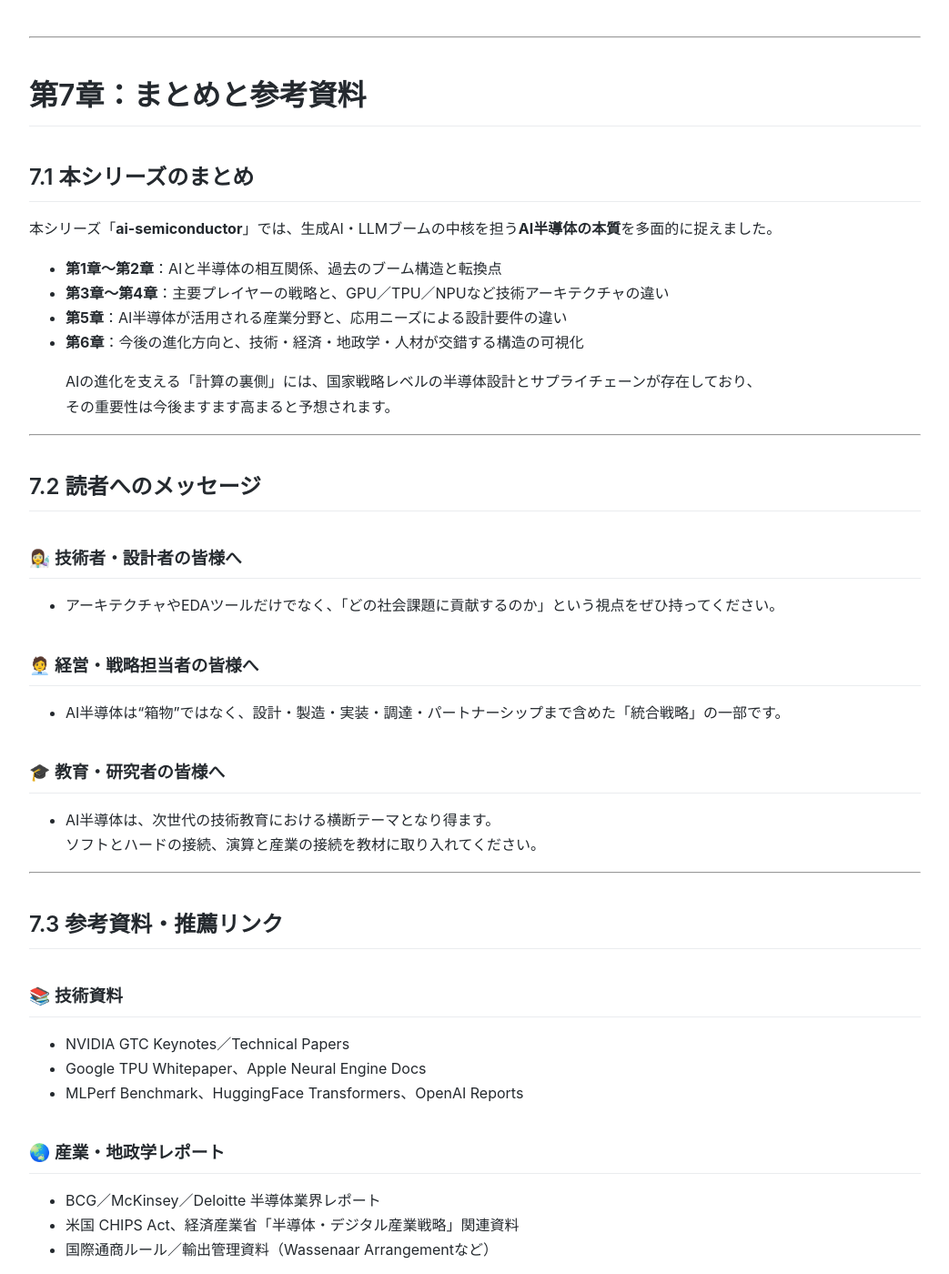
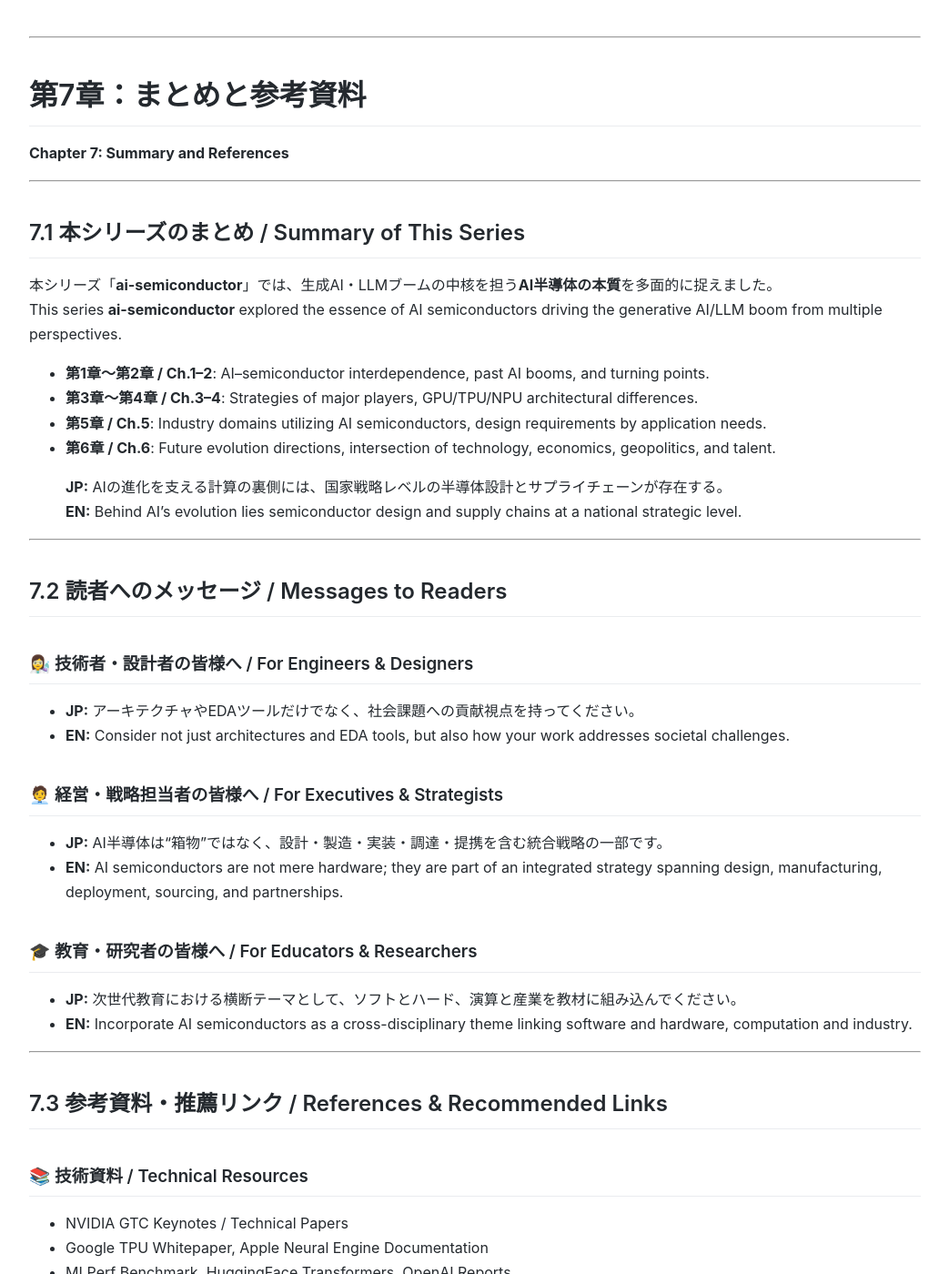
Before and after one commit to Samizo-AITL/Edusemi-Plus, a Jekyll site: the page built from ai-semiconductor/07_summary.md, in a window 1280 px wide and 1400 px high. Shown: the whole window at 91% size, without its empty margins (118-1161 px from the left). Built offline with Jekyll 4.4.1, drawn with Linux system fonts in a browser that asks for light colours; some of the changed text lies outside the part shown.

Commit message:
Update 07_summary.md

````diff
--- a/ai-semiconductor/07_summary.md
+++ b/ai-semiconductor/07_summary.md
@@ -1,92 +1,104 @@
 ---
 layout: default
-title:  第7章：まとめと参考資料
+title: 第7章：まとめと参考資料
 ---
 
 ---
 
 # 第7章：まとめと参考資料
-
-## 7.1 本シリーズのまとめ
-
-本シリーズ「**ai-semiconductor**」では、生成AI・LLMブームの中核を担う**AI半導体の本質**を多面的に捉えました。
-
-- **第1章〜第2章**：AIと半導体の相互関係、過去のブーム構造と転換点
-- **第3章〜第4章**：主要プレイヤーの戦略と、GPU／TPU／NPUなど技術アーキテクチャの違い
-- **第5章**：AI半導体が活用される産業分野と、応用ニーズによる設計要件の違い
-- **第6章**：今後の進化方向と、技術・経済・地政学・人材が交錯する構造の可視化
-
-> AIの進化を支える「計算の裏側」には、国家戦略レベルの半導体設計とサプライチェーンが存在しており、
-その重要性は今後ますます高まると予想されます。
+**Chapter 7: Summary and References**
 
 ---
 
-## 7.2 読者へのメッセージ
+## 7.1 本シリーズのまとめ / Summary of This Series
 
-### 👩‍🔬 技術者・設計者の皆様へ
-- アーキテクチャやEDAツールだけでなく、「どの社会課題に貢献するのか」という視点をぜひ持ってください。
+本シリーズ「**ai-semiconductor**」では、生成AI・LLMブームの中核を担う**AI半導体の本質**を多面的に捉えました。
+This series **ai-semiconductor** explored the essence of AI semiconductors driving the generative AI/LLM boom from multiple perspectives.
 
-### 🧑‍💼 経営・戦略担当者の皆様へ
-- AI半導体は“箱物”ではなく、設計・製造・実装・調達・パートナーシップまで含めた「統合戦略」の一部です。
+- **第1章〜第2章 / Ch.1–2**: AI–semiconductor interdependence, past AI booms, and turning points.
+- **第3章〜第4章 / Ch.3–4**: Strategies of major players, GPU/TPU/NPU architectural differences.
+- **第5章 / Ch.5**: Industry domains utilizing AI semiconductors, design requirements by application needs.
+- **第6章 / Ch.6**: Future evolution directions, intersection of technology, economics, geopolitics, and talent.
 
-### 🎓 教育・研究者の皆様へ
-- AI半導体は、次世代の技術教育における横断テーマとなり得ます。
-  ソフトとハードの接続、演算と産業の接続を教材に取り入れてください。
+> **JP:** AIの進化を支える計算の裏側には、国家戦略レベルの半導体設計とサプライチェーンが存在する。
+> **EN:** Behind AI's evolution lies semiconductor design and supply chains at a national strategic level.
 
 ---
 
-## 7.3 参考資料・推薦リンク
+## 7.2 読者へのメッセージ / Messages to Readers
 
-### 📚 技術資料
-- NVIDIA GTC Keynotes／Technical Papers
-- Google TPU Whitepaper、Apple Neural Engine Docs
-- MLPerf Benchmark、HuggingFace Transformers、OpenAI Reports
+### 👩‍🔬 技術者・設計者の皆様へ / For Engineers & Designers
+- **JP:** アーキテクチャやEDAツールだけでなく、社会課題への貢献視点を持ってください。
+- **EN:** Consider not just architectures and EDA tools, but also how your work addresses societal challenges.
 
-### 🌏 産業・地政学レポート
-- BCG／McKinsey／Deloitte 半導体業界レポート
-- 米国 CHIPS Act、経済産業省「半導体・デジタル産業戦略」関連資料
-- 国際通商ルール／輸出管理資料（Wassenaar Arrangementなど）
+### 🧑‍💼 経営・戦略担当者の皆様へ / For Executives & Strategists
+- **JP:** AI半導体は“箱物”ではなく、設計・製造・実装・調達・提携を含む統合戦略の一部です。
+- **EN:** AI semiconductors are not mere hardware; they are part of an integrated strategy spanning design, manufacturing, deployment, sourcing, and partnerships.
 
-### 🧠 研究論文・学術情報
-- arXiv: AI Accelerator Architecture, Sparse Compute
-- Nature, Science 特集（AI for Science、半導体の将来動向）
+### 🎓 教育・研究者の皆様へ / For Educators & Researchers
+- **JP:** 次世代教育における横断テーマとして、ソフトとハード、演算と産業を教材に組み込んでください。
+- **EN:** Incorporate AI semiconductors as a cross-disciplinary theme linking software and hardware, computation and industry.
 
 ---
 
-## 7.4 続編と他モジュールへの接続
+## 7.3 参考資料・推薦リンク / References & Recommended Links
 
-本教材は、`Edusemi-Plus` シリーズの中で、以下のモジュールと連携しています。
-AI半導体をより広い視点で理解するために、併せてご活用ください。
+### 📚 技術資料 / Technical Resources
+- NVIDIA GTC Keynotes / Technical Papers
+- Google TPU Whitepaper, Apple Neural Engine Documentation
+- MLPerf Benchmark, HuggingFace Transformers, OpenAI Reports
 
-| モジュール名 | 内容概要 | リンク |
-|--------------|----------|--------|
-| `geopolitics/` | 地政学と半導体産業の交錯（TSMC、米中摩擦など） | [📌 geopolitics/README.md](../geopolitics/README.md) |
-| `investment/` | AI半導体企業の資本戦略・成長性・VC投資など | [💰 investment/README.md](../investment/README.md) |
-| `tsmc-insight/` | TSMCを中心としたファウンドリ戦略と技術構造 | [🏭 tsmc-insight/README.md](../tsmc-insight/README.md) |
-| `quantum-semiconductor/` | ポストAI時代を見据えた量子半導体・国家戦略 | [🔬 quantum-semiconductor/README.md](../quantum-semiconductor/README.md) |
+### 🌏 産業・地政学レポート / Industry & Geopolitical Reports
+- BCG / McKinsey / Deloitte Semiconductor Industry Reports
+- US CHIPS Act, METI "Semiconductor & Digital Industry Strategy" (Japan)
+- International trade rules / export controls (Wassenaar Arrangement, etc.)
 
-👉 **基礎技術を体系的に学びたい方はこちらへ**
-[📘 Edusemi-v4x 半導体教育教材](https://github.com/Samizo-AITL/Edusemi-v4x)
+### 🧠 研究論文・学術情報 / Research Papers & Academic Sources
+- arXiv: AI Accelerator Architecture, Sparse Compute
+- Nature, Science special issues (AI for Science, Future of Semiconductors)
 
 ---
 
-## 7.5 ライセンスと引用について
+## 7.4 続編と他モジュールへの接続 / Continuation & Related Modules
 
-- 本資料は **MITライセンス** に基づき公開しています。
-- 教育・非営利目的での利用、転載、翻案を歓迎します。
-- 利用時には以下の出典を明記してください：
+本教材は `Edusemi-Plus` シリーズの一部として、以下のモジュールと連携しています。
+This material is part of the `Edusemi-Plus` series and connects with the following modules:
 
+| モジュール名 / Module | 内容概要 / Description | リンク / Link |
+|----------------------|------------------------|---------------|
+| `geopolitics/` | Geopolitics and semiconductor industry intersections (TSMC, US–China tensions) | [📌 geopolitics/README.md](../geopolitics/README.md) |
+| `investment/` | Capital strategies of AI semiconductor companies, growth, VC investment | [💰 investment/README.md](../investment/README.md) |
+| `tsmc-insight/` | TSMC-centric foundry strategies and technical structures | [🏭 tsmc-insight/README.md](../tsmc-insight/README.md) |
+| `quantum-semiconductor/` | Quantum semiconductors & national strategies beyond the AI era | [🔬 quantum-semiconductor/README.md](../quantum-semiconductor/README.md) |
+
+👉 **基礎技術を体系的に学びたい方へ / For systematic learning of fundamentals**
+[📘 Edusemi-v4x Semiconductor Education Materials](https://github.com/Samizo-AITL/Edusemi-v4x)
+
+---
+
+## 7.5 ライセンスと引用について / License & Citation
+
+- **JP:** 本資料は MITライセンス に基づき公開。教育・非営利目的での利用、転載、翻案を歓迎します。
+- **EN:** This material is released under the MIT License. Educational and non-profit use, reproduction, and adaptation are welcome.
+
+- **利用時の出典 / Citation:**
 ```text
 © Shinichi Samizo, Edusemi-Plus
 https://github.com/Samizo-AITL
 ```
+
 ---
 
-## 👤 著者情報
+## 👤 著者情報 / Author Information
 
 Shinichi Samizo
-	•	GitHub: https://github.com/Samizo-AITL
-	•	Email: shin3t72@gmail.com
-	•	教材構築・AI制御・半導体設計の研究／教育活動に従事
+- **GitHub**: https://github.com/Samizo-AITL
+- **Email**: shin3t72@gmail.com
+- **JP:** 教材構築・AI制御・半導体設計の研究／教育活動に従事
+- **EN:** Engaged in research and education on curriculum development, AI control, and semiconductor design.
 
 ---
+
+## 🔙 前後リンク / Navigation
+- **◀ 前節 / Previous:** [第6章：今後の展望と課題](06_future_prospects.md)
+- **📄 本シリーズREADME:** [ai-semiconductor README](../README.md)
````
